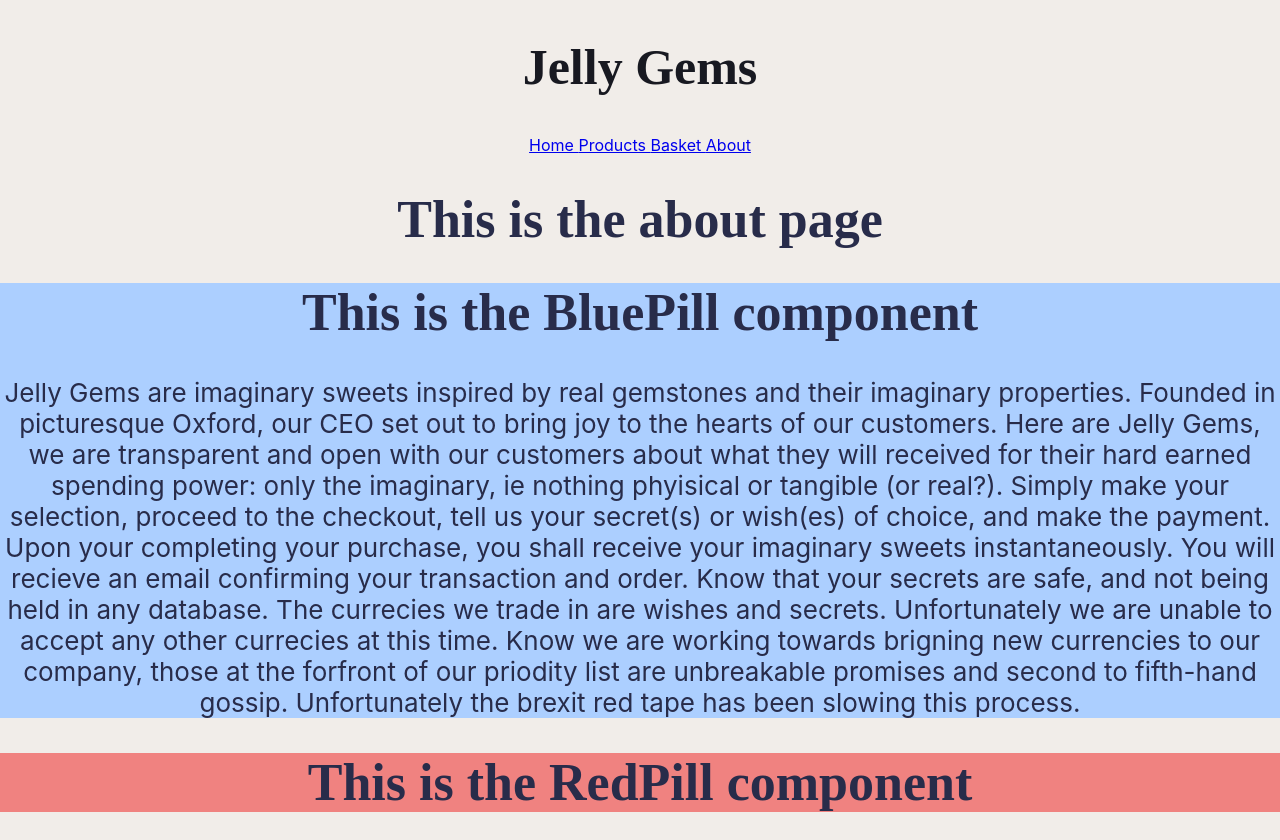
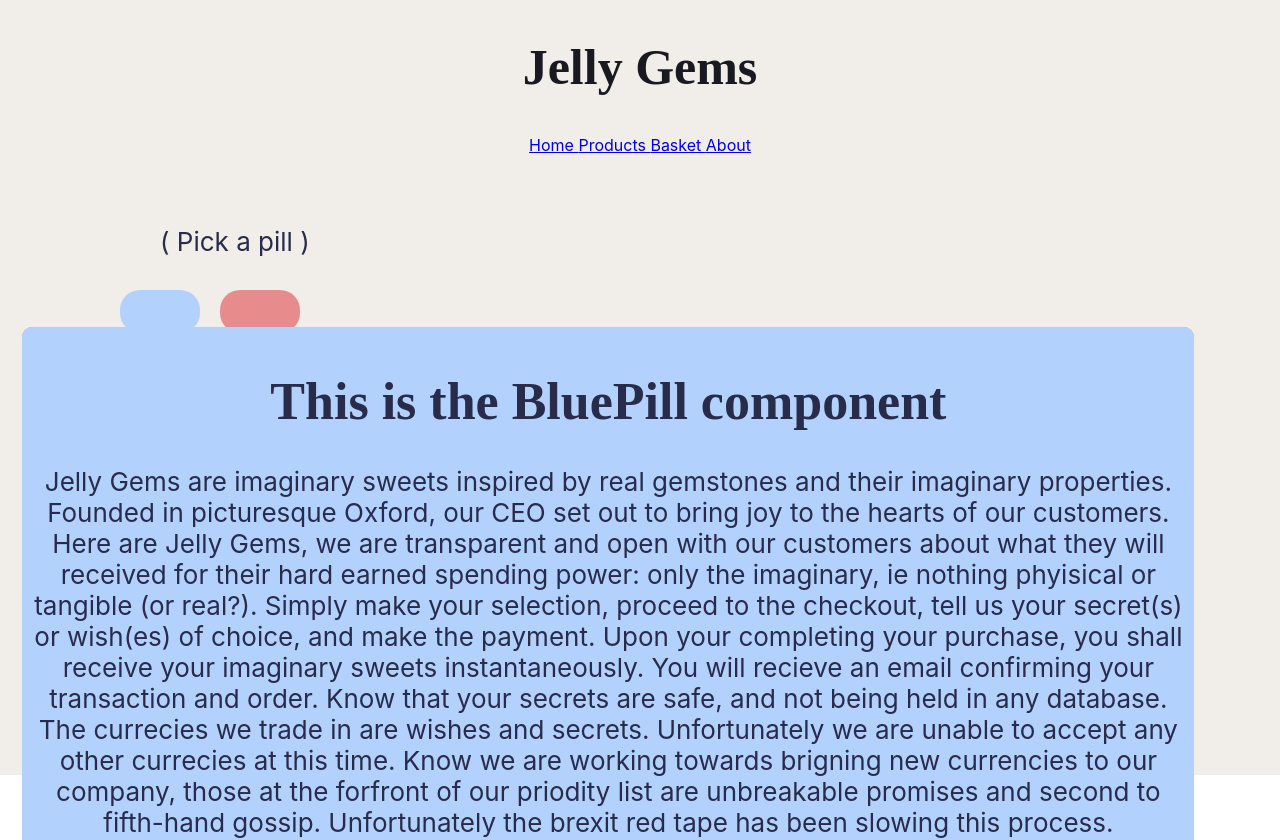
Before and after one commit to tessrezard/jellygems, a React (Create React App) app: page /about in a window 1280 px wide. Shown: the top 840 px of the page. Built offline with nearby package versions, Linux system fonts and the light colour scheme.

Commit message:
add toggling pills in about section.

```diff
--- a/src/App.js
+++ b/src/App.js
@@ -1,4 +1,5 @@
 import './App.css';
+import './styles/roots.css';
 import React from 'react';
 import { RouterProvider, createBrowserRouter, createRoutesFromElements, Route } from "react-router-dom";
 import Home from './pages/Home';
--- a/src/components/BluePill.js
+++ b/src/components/BluePill.js
@@ -2,9 +2,17 @@ import React from 'react';
 import styles from '../styles/About.module.css';
 
 
-function BluePill() {
+function BluePill ( { handleClick } ) {
     return (
-        <div className={styles.BluePillContainer} >
+        <div  >
+
+            <div className={`${styles.PillContainer} `}>
+
+
+                        <div onClick={handleClick} className={`${styles.pill} ${styles.BluePillColor} ${styles.BluePillPosition}`}>
+                        </div>
+
+                <div className={`${styles.insidePillContainer} ${styles.BluePillColor}`}>
                     <h1>This is the BluePill component</h1>
                     <p>
                         Jelly Gems are imaginary sweets inspired by real gemstones and their imaginary properties.
@@ -25,6 +33,11 @@ function BluePill() {
                         Unfortunately the brexit red tape has been slowing this process.
                     </p>
                 </div>
+                {/* <FeedbackForm/> */}
+            </div>
+
+
+        </div>
     )
 }
 
--- a/src/components/RedPill.js
+++ b/src/components/RedPill.js
@@ -1,10 +1,47 @@
 import React from 'react';
-import styles from '../styles/About.module.css'
+import '../styles/roots.css';
+import styles from '../styles/About.module.css';
 
-function RedPill() {
+
+function RedPill({ handleClick }) {
+
+
     return (
-        <div className={styles.RedPillContainer}>
-            <h1>This is the RedPill component</h1>
+        <div>
+
+            <div className={`${styles.PillContainer}`}>
+
+                <div onClick={handleClick} className={`${styles.pill} ${styles.RedPillColor} ${styles.RedPillPosition}`}>
+                </div>
+
+
+                <div className={`${styles.insidePillContainer}  ${styles.RedPillColor}`}>
+                    <h1>This is the RedPill component</h1>
+                    <p>
+                        Are you having fun?
+                        I'm Tess, a front-end web developper.
+                        This is a personal project I have been working on:
+                        a real shop website that makes real transactions (with no money or goods involved) in a (hopefully) fun and transparent way.
+                        The Jelly Gems artwork is all designed and created by me, the website also built by me,
+                        using the react JavaScript library.
+                        On a serious note:
+                        To me, this is all tougue in cheek, cute and lighthearted.
+                        I admit that i may be poking fun at the silly or weird (sometimes unwholesome) false promises that can on occasion be made in sales.
+                        'This cream will make you look (up to) 10 years younger',
+                        'this (unregulated) supplement with make you happy and healthy and kind' (both NOT REAL, made up quotes).
+                        I'm accutely aware of my own past and present, and likely future suspetability to such marketing.
+                        I mean no offence to the holistic health, gemstone or healthfood communities,
+                        to the vegans or Ceoliacs or to the sweets and confectionary industry.
+                        However, I understand that ultimately the intentions are less important than the impact.
+                        If you have found this content to be troubling or if you feel hurt by the wording I have used or the inferences I may have made,
+                        please do get in touch with me in this feedback form, I am open to conversation.
+                    </p>
+                </div>
+                {/* <FeedbackForm/> */}
+            </div>
+
+
+
         </div>
     )
 }
--- a/src/index.css
+++ b/src/index.css
@@ -4,6 +4,7 @@
   /* other formats include: 'woff2', 'truetype, 'opentype',
                             'embedded-opentype', and 'svg' */
 }
+
 
 
 body {
--- a/src/pages/About.js
+++ b/src/pages/About.js
@@ -1,13 +1,71 @@
-import React from 'react'
+import React, {useState, useEffect, useRef} from 'react';
 import BluePill from '../components/BluePill';
 import RedPill from '../components/RedPill';
+import styles from '../styles/About.module.css'
+
+// I need and onClick for the Pills. toggle between red and blue. default blue.
+// if click on click ion either then toggle to whichever one clicked .
+// if toggle on is true then
+
 
 function About() {
+
+    const [pill, setPill] = useState('blue');
+
+    const handleRealityShift = (selectedPill) => {
+        setPill(selectedPill);
+        switch (selectedPill) {
+            case 'blue' :
+                console.log('blue');
+                break;
+            case 'red' :
+                console.log('red');
+                break;
+            default:
+                console.log('sorry, no pill');
+
+        }
+    };
+
+    console.log('pill', pill);
+
+    useEffect( () => {
+        const pillPageBlue = document.get
+    }, [pill]);
+
     return (
         <div>
-            <h1>This is the about page</h1>
-            <BluePill/>
-            <RedPill/>
+            <p className={styles.pickAPill}>( Pick a pill )</p>
+
+            <div className={styles.PillsPages} >
+                { pill === 'blue' ? (
+                        <>
+                            <div
+                                className={styles.pillPageBlue}
+                                id='pillPageBlue'
+                                style={{ zIndex: 1 }}
+                            >
+                                <BluePill handleClick={() => handleRealityShift('blue')} />
+                            </div>
+                            <div className={styles.pillPageRed} id='pillPageRed' >
+                                <RedPill handleClick={() => handleRealityShift('red')} />
+                            </div>
+                        </>
+                    ) : (
+                        <>
+                            <div className={styles.pillPageBlue} id='pillPageBlue' >
+                                <BluePill handleClick={() => handleRealityShift('blue')} />
+                             </div>
+
+                            <div className={styles.pillPageRed} id='pillPageRed' >
+                                <RedPill handleClick={() => handleRealityShift('red')} />
+                            </div>
+
+                        </>
+                    )
+                }
+
+            </div>
         </div>
     )
 }
--- a/src/pages/Products.js
+++ b/src/pages/Products.js
@@ -37,7 +37,6 @@ function Products() {
                 ))}
                 {Object.keys(jellyGemsObj).forEach((stone) => {
                     <h1>{jellyGemsObj[stone]}</h1>
-                    console.log(jellyGemsObj[stone].brief);
                 })}
             </div>
             <h1>This is the products page</h1>
--- a/src/styles/About.module.css
+++ b/src/styles/About.module.css
@@ -1,7 +1,81 @@
-.BluePillContainer{
-    background-color: rgb(172, 207, 255);
+
+.pickAPill{
+    position: absolute;
+    top: 25%;
+    left: 160px;
 }
 
-.RedPillContainer{
-    background-color: rgba(240, 77, 77, 0.666);
+.PillsPages {
+    position: absolute;
+    height: 100vh;
+    top: 35%;
+    left: 10px;
+    right: 10px;
+    padding: 10px;
+    margin: 10px;
 }
+
+.pillPageBlue {
+    position: absolute;
+    top: 0;
+    left: 0;
+    /* z-index: 1; */
+}
+.pillPageRed {
+    position: absolute;
+    top: 0;
+    left: 0px;
+    /* z-index: 1; */
+
+}
+
+
+.pillPageContainer{
+    height: 150px;
+    display: flex;
+    flex-flow: column;
+}
+
+
+.BluePillColor{
+    background-color: rgb(178, 209, 253);
+}
+.RedPillColor{
+    background-color: rgb(231, 140, 140);
+}
+
+.BluePillPosition{
+    left: 100px;
+}
+.RedPillPosition{
+    left: 200px;
+}
+
+.PillContainer {
+    width: 80%;
+    border-radius: 18px;
+    border-collapse: separate;
+    display: flex;
+    flex-flow: column;
+}
+
+
+.pill {
+    /* ADD BACKGROUND COLOUR WITH SEPERATECLASS */
+    width: 80px;
+    height: 43px;
+    position: relative;
+    top: 0;
+    border-radius: 20px 20px 20px 20px ;
+}
+
+.insidePillContainer {
+    margin: 3%;
+    padding: 10px;
+    height: fit-content;
+    width: 90vw;
+    position: absolute;
+    top: 35px;
+    object-fit: cover;
+    border-radius: 10px;
+}
--- /dev/null
+++ b/src/styles/roots.css
@@ -0,0 +1,4 @@
+:root {
+    -background: #f1ede9;
+
+  }
```
Lines whose indentation alone changed are shown as unchanged.
